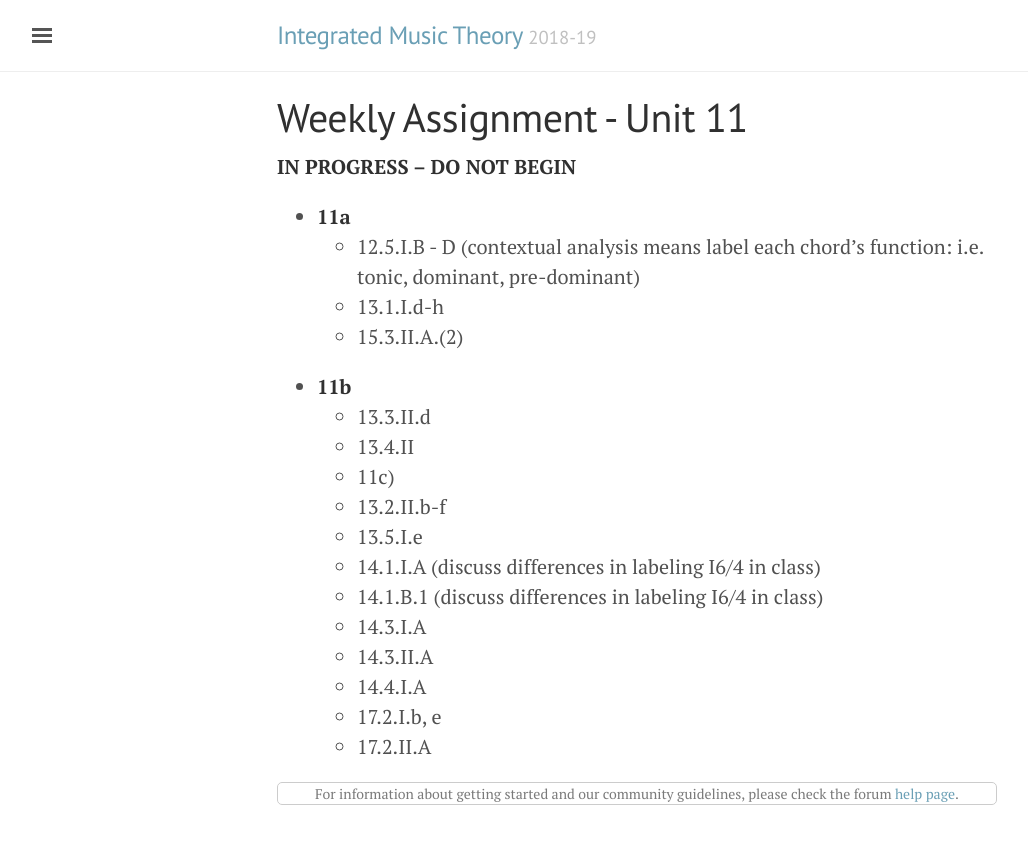
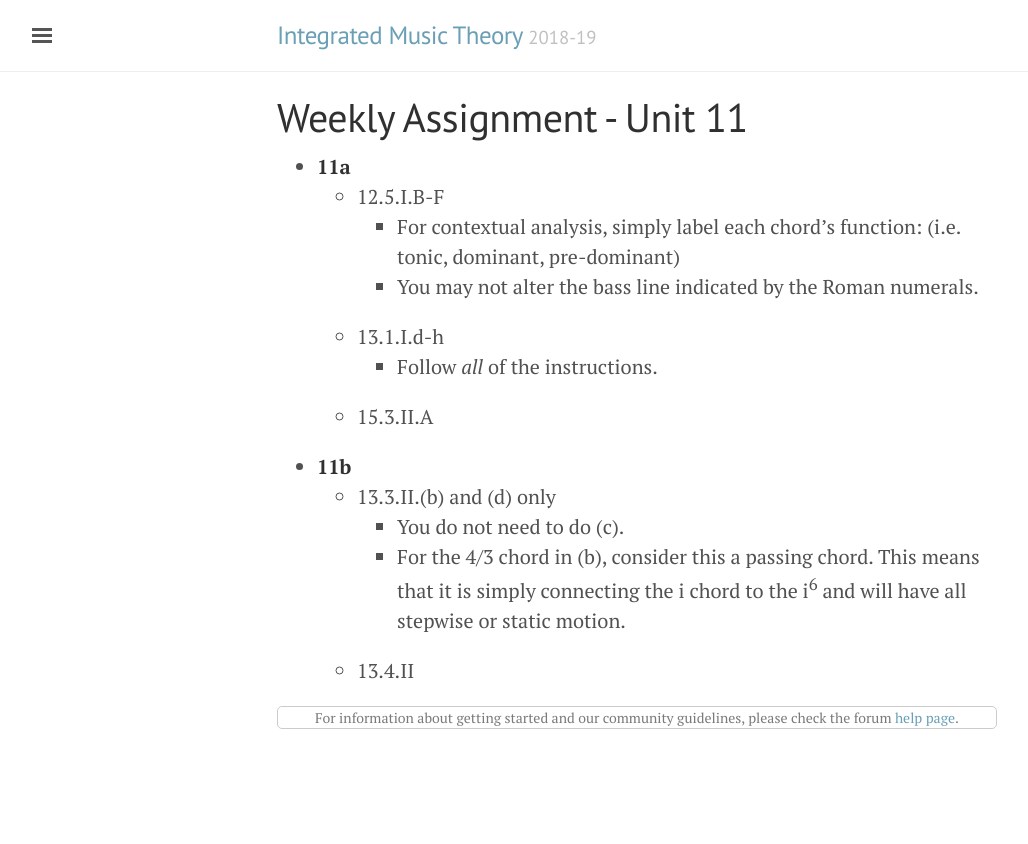
Before and after one commit to intmus/inttheory19-20, a Jekyll site: the page built from _assignments/Fall-semester/2018-11-12.md, in a window 1280 px wide. Shown: the top 844 px of the page, without its empty margins (3-1031 px from the left). Built offline with Jekyll 4.4.1, drawn with Linux system fonts in a browser that asks for light colours; comment, search, counter and statistics services are not loaded.

Commit message:
11b edits unit 11 assignments

```diff
--- a/_assignments/Fall-semester/2018-11-12.md
+++ b/_assignments/Fall-semester/2018-11-12.md
@@ -4,22 +4,15 @@ due: Nov 12
 layout: forum
 ---
 
-**IN PROGRESS -- DO NOT BEGIN**
-
 - **11a**
-    - 12.5.I.B - D (contextual analysis means label each chord’s function: i.e. tonic, dominant, pre-dominant)
+    - 12.5.I.B-F
+        - For contextual analysis, simply label each chord’s function: (i.e. tonic, dominant, pre-dominant)
+        - You may not alter the bass line indicated by the Roman numerals.
     - 13.1.I.d-h
-    - 15.3.II.A.(2)
+        - Follow *all* of the instructions.
+    - 15.3.II.A
 - **11b**
-    - 13.3.II.d
+    - 13.3.II.(b) and (d) only
+        - You do not need to do (c).
+        - For the 4/3 chord in (b), consider this a passing chord. This means that it is simply connecting the i chord to the i<sup>6</sup> and will have all stepwise or static motion.
     - 13.4.II
-    - 11c)
-    - 13.2.II.b-f
-    - 13.5.I.e
-    - 14.1.I.A (discuss differences in labeling I6/4 in class)
-    - 14.1.B.1 (discuss differences in labeling I6/4 in class)
-    - 14.3.I.A
-    - 14.3.II.A
-    - 14.4.I.A
-    - 17.2.I.b, e
-    - 17.2.II.A
```
Also changed, not shown: _11-further-part-writing/b1-voiceleading1stand3rdinv.md (+12 -10 lines), _assignments/Fall-semester/2018-11-26.md (added, +21 -0 lines).
